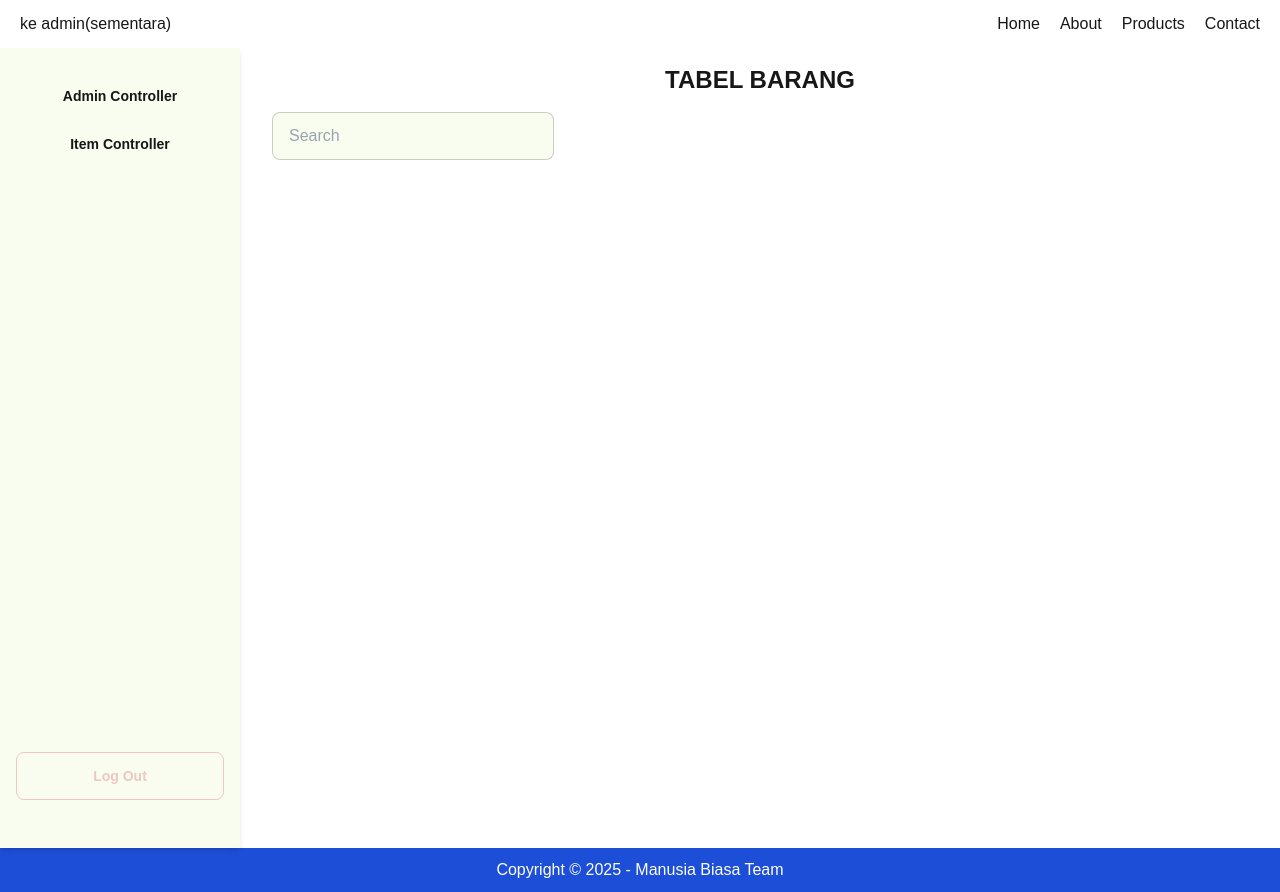
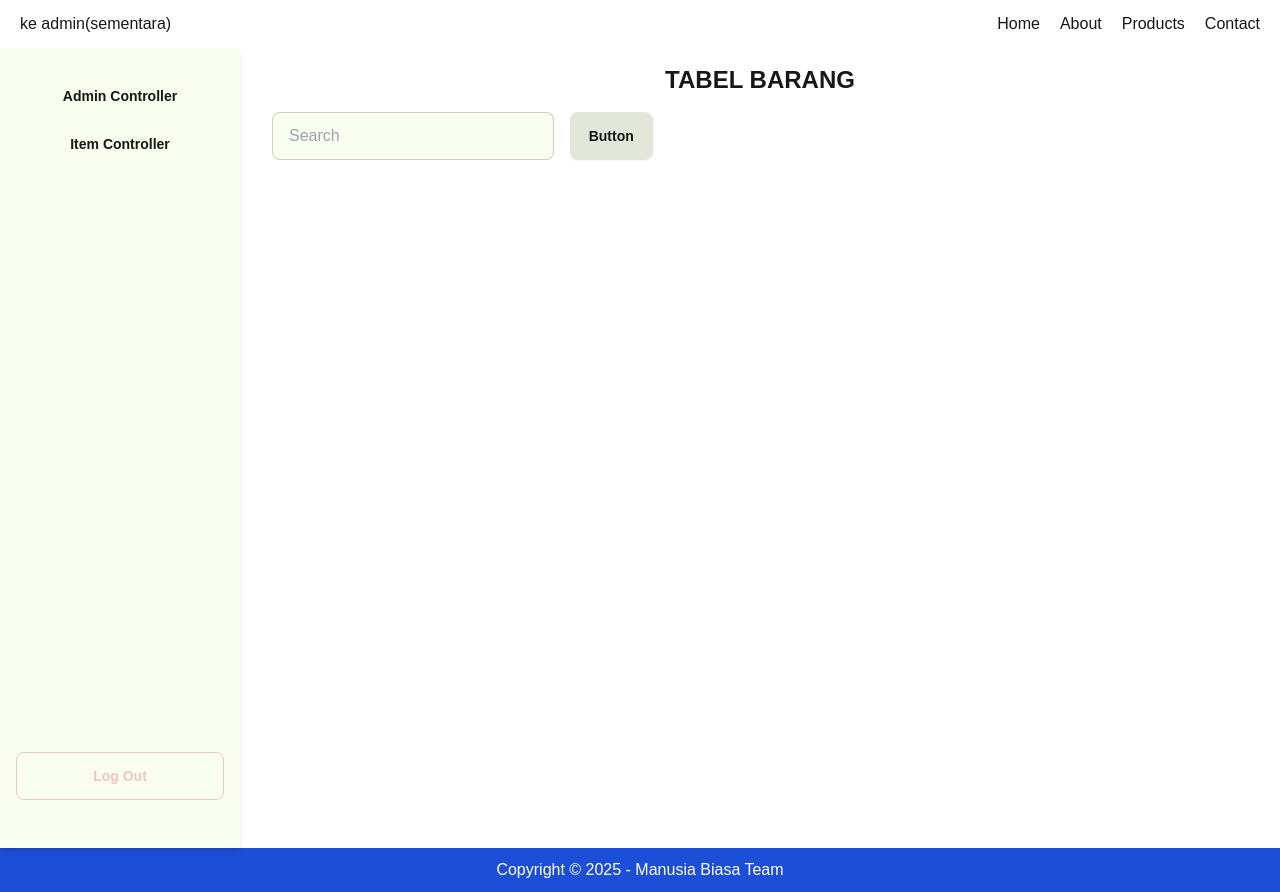
Before and after one commit to Deoca27/manusia-biasa, a Next.js app: page /admin/item_controller in a window 1280 px wide. Built offline with nearby package versions, Linux system fonts and the light colour scheme.

Commit message:
jhoshe: menambahkan button dengan daisyUI

```diff
--- a/app/admin/item_controller/page.tsx
+++ b/app/admin/item_controller/page.tsx
@@ -1,15 +1,21 @@
 "use client";
+
+import Link from "next/link";
 
 export default function BarangPage() {
   return (
     <>
-    <div className="text-center pb-4 font-extrabold text-2xl">TABEL BARANG</div>
-    <div className="grid grid-cols-10 gap-4">
-    <div className=" col-start-1 col-end-4"><input type="text" placeholder="Search" className="input input-bordered w-full "
+      <div className="text-center pb-4 font-extrabold text-2xl">TABEL BARANG</div>
+      <div className="grid grid-cols-10 gap-4">
+        <div className=" col-start-1 col-end-4"><input type="text" placeholder="Search" className="input input-bordered w-full "
           onChange={(e) => {
           }} />
-          </div>
-    </div>
+        </div>
+        <Link href={"/"} className="btn">
+
+          Button
+        </Link>
+      </div>
     </>
   );
 }
```
